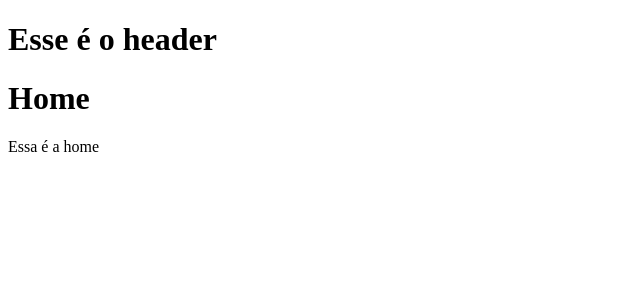
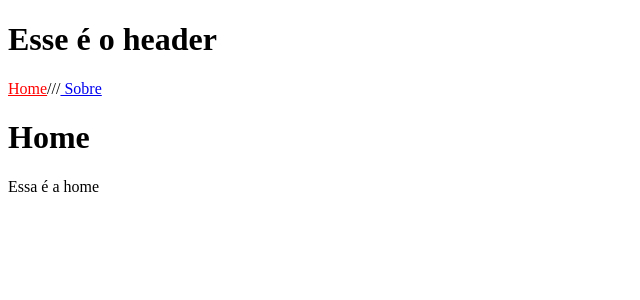
Before and after one commit to Daniel-san8/reactPassos2, a React (Create React App) app in the folder atividade12/meuapp12/: page / in a window 1280 px wide. Shown: the top 300 px of the page, without its empty margins (0-640 px from the left). Built offline with nearby package versions, Linux system fonts and the light colour scheme.

Commit message:
link e navlink

```diff
--- a/atividade12/meuapp12/src/App.js
+++ b/atividade12/meuapp12/src/App.js
@@ -3,11 +3,12 @@ import { BrowserRouter, Routes, Route } from "react-router-dom";
 import Home from "./Home";
 import Sobre from "./Sobre";
 import NaoEncontrada from "./NaoEncontrada";
+import Header from "./Header";
 
 function App() {
   return (
     <BrowserRouter>
-      <h1>Esse é o header</h1>
+      <Header />
       <Routes>
         <Route path="/" element={<Home />} />
         <Route path="sobre" element={<Sobre />} />
--- /dev/null
+++ b/atividade12/meuapp12/src/Header.css
@@ -0,0 +1,3 @@
+.active {
+  color: red;
+}
--- /dev/null
+++ b/atividade12/meuapp12/src/Header.js
@@ -0,0 +1,18 @@
+import React from "react";
+import { NavLink } from "react-router-dom";
+import "./Header.css";
+
+const Header = () => {
+  return (
+    <>
+      <h1>Esse é o header</h1>
+      <NavLink to="/" end>
+        {" "}
+        Home
+      </NavLink>
+      ///<NavLink to="sobre"> Sobre</NavLink>
+    </>
+  );
+};
+
+export default Header;
```
